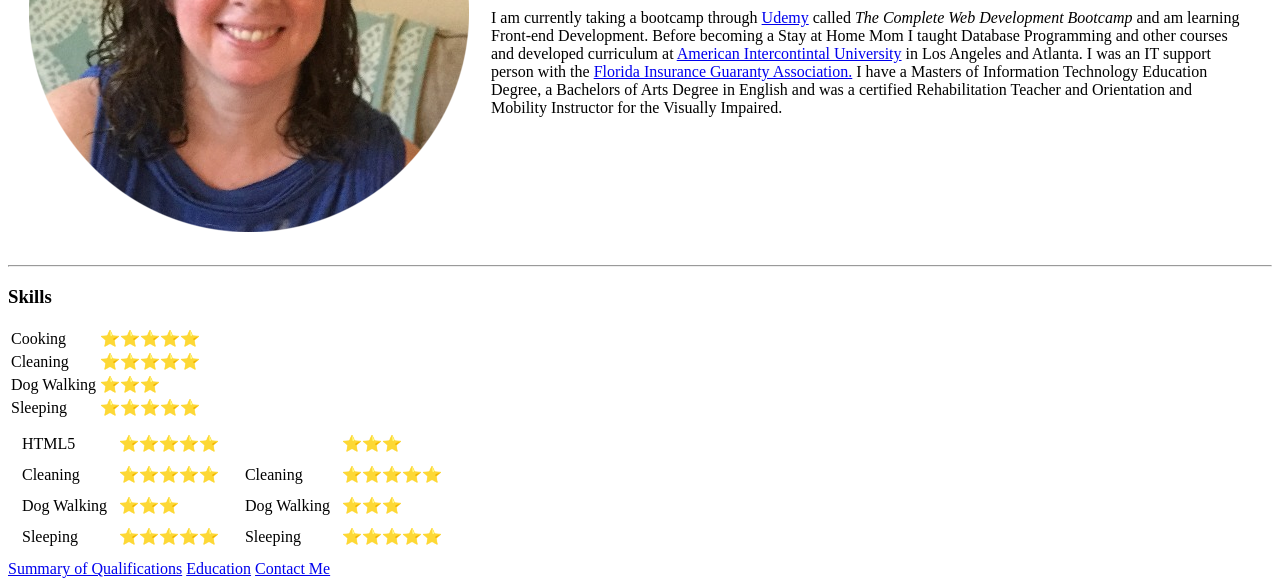
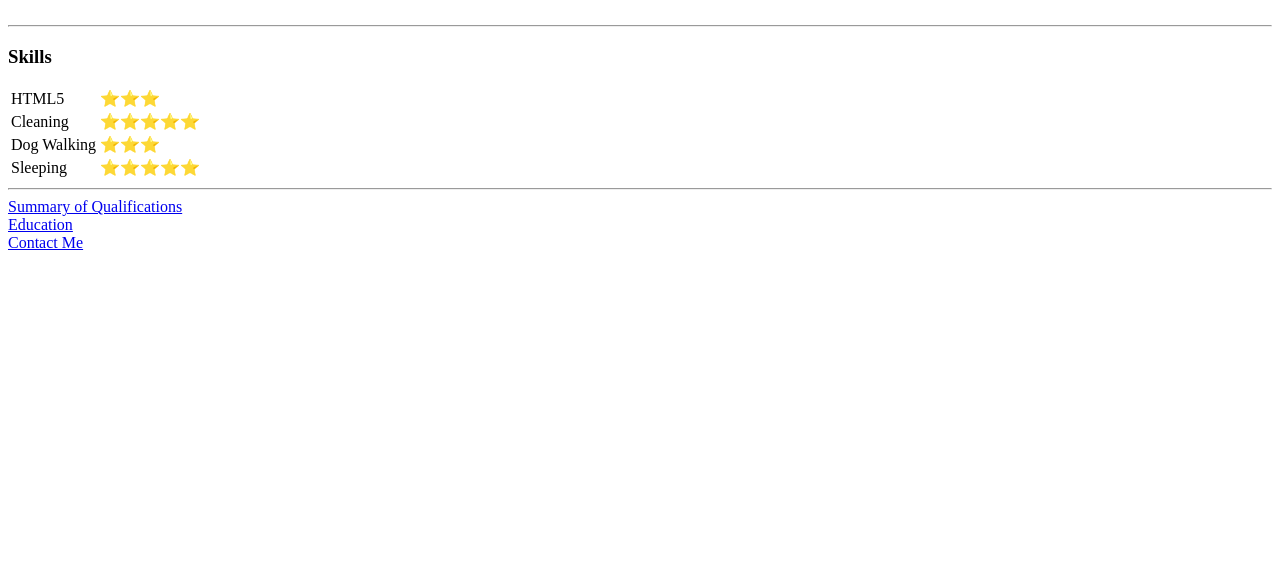
Before and after one commit to sharonburk/CV, a plain HTML site: page index.html in a window 1280 px wide. Shown: the part 237-823 px from the top of the page. After the commit the page ends 800 px from the top, so only its background shows below. Drawn offline with Linux system fonts and the light colour scheme.

Commit message:
Made changes to the contact me and index pages
Contact me I added the date field. Index page I made the image smaller and got rid of the extra starred fields

```diff
--- a/index.html
+++ b/index.html
@@ -9,7 +9,7 @@
 <body>
   <table cellspacing="20">
     <tr>
-      <td><img src="sharon.png" alt="Sharon profile picture"></td>
+      <td><img src="sharon.png" alt="Sharon profile picture" width="200" height="200"></td>
       <td>
         <h1>Sharon Burke</h1>
         <p><em>Stay at Home <strong>Mom</strong></em></p>
@@ -33,8 +33,8 @@
   <h3>Skills</h3>
   <table>
     <tr>
-      <td>Cooking</td>
-      <td>⭐️⭐️⭐️⭐️⭐️</td>
+      <td>HTML5</td>
+      <td>⭐️⭐️⭐️</td>
     </tr>
     <tr>
       <td>Cleaning</td>
@@ -48,52 +48,9 @@
       <td>⭐️⭐️⭐️⭐️⭐️</td>
     </tr>
   </table>
-
-  <table>
-    <tr>
-      <td>  <table cellspacing="10">
-          <tr>
-            <td>HTML5</td>
-            <td>⭐️⭐️⭐️⭐️⭐️</td>
-          </tr>
-          <tr>
-            <td>Cleaning</td>
-            <td>⭐️⭐️⭐️⭐️⭐️</td>
-          <tr>
-            <td>Dog Walking</td>
-            <td>⭐️⭐️⭐️</td>
-          </tr>
-          <tr>
-            <td>Sleeping</td>
-            <td>⭐️⭐️⭐️⭐️⭐️</td>
-          </tr>
-        </table></td>
-      <td>  <table cellspacing="10">
-          <tr>
-            <td></td>
-            <td>⭐️⭐️⭐️</td>
-          </tr>
-          <tr>
-            <td>Cleaning</td>
-            <td>⭐️⭐️⭐️⭐️⭐️</td>
-          <tr>
-            <td>Dog Walking</td>
-            <td>⭐️⭐️⭐️</td>
-          </tr>
-          <tr>
-            <td>Sleeping</td>
-            <td>⭐️⭐️⭐️⭐️⭐️</td>
-          </tr>
-        </table></td>
-    </tr>
-  </table>
-
-
-
-
-
-  <a href="qualifications.html">Summary of Qualifications</a>
-  <a href="education.html">Education</a>
+  <hr />
+  <a href="qualifications.html">Summary of Qualifications</a><br />
+  <a href="education.html">Education</a><br />
   <a href="contact-me.html">Contact Me</a>
 
 
```
Also changed, not shown: contact-me.html (+1 -0 lines).
